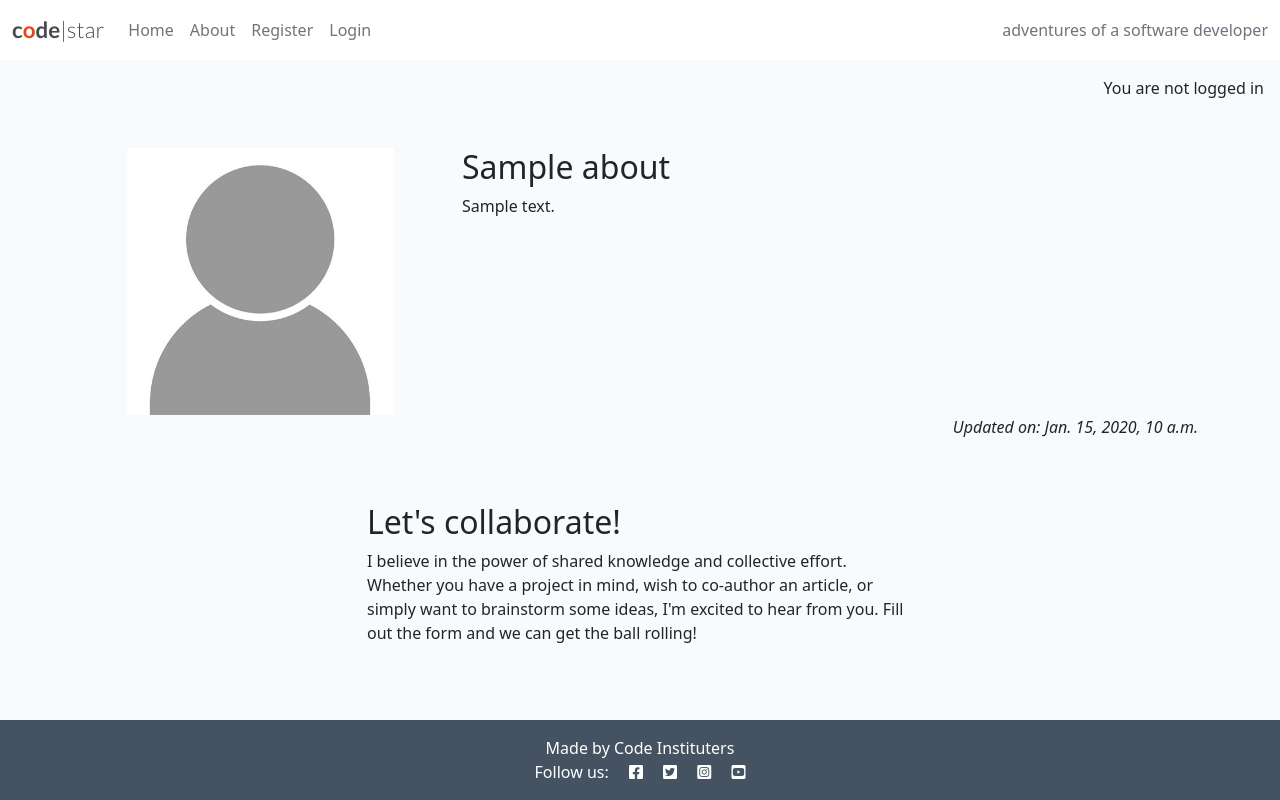
After one commit to PaulMarren/codestar_blog, a Django app: template about/templates/about/about_starter.html in a window 1280 px wide. The commit adds this page. Run offline with Django 4.2, Linux system fonts and the light colour scheme; the template is opened without the code that fills it: values that come from a table or form of the project are taken from there, others are empty; tables that the repository leaves empty hold one stand-in row (values such as "Sample post").

```diff
--- a/about/models.py
+++ b/about/models.py
@@ -1,11 +1,22 @@
 from django.db import models
 
 # Create your models here.
+
+
 class About(models.Model):
-    title = models.CharField(max_length=200, unique=True)
+    title = models.CharField(max_length=200)
     updated_on = models.DateTimeField(auto_now=True)
     content = models.TextField()
 
+    def __str__(self):
+        return self.title
+
+
+class CollaborateRequest(models.Model):
+    name = models.CharField(max_length=200)
+    email = models.EmailField()
+    message = models.TextField()
+    read = models.BooleanField(default=False)
 
     def __str__(self):
-        return self.title
+        return f"Collaboration request from {self.name}"
--- /dev/null
+++ b/about/templates/about/about_starter.html
@@ -0,0 +1,36 @@
+{% extends 'base.html' %}
+{% load static %}
+
+{% block content %}
+<div class="container mt-5">
+    <div class="row">
+        <div class="col-12 col-md-4 text-center">
+            <img src="{% static 'images/nobody.jpg' %}" width="75%">
+        </div>
+        <div class="col-12 col-md-8">
+            <h2>{{ about.title }}</h2>
+            {{ about.content | safe }}
+        </div>
+    </div>
+    <div class="row">
+        <div class="col text-right">
+          <!-- Updated on field goes in here -->
+
+          <p class="text-end"><em>Updated on: {{ about.updated_on }}</em></p>
+        </div>
+    </div>
+    <div class="row justify-content-center">
+        <div class="col-12 col-md-6 my-5">
+            <h2>Let's collaborate!</h2>
+            <p>I believe in the power of shared knowledge and collective effort.
+                Whether you have a project in mind, wish to co-author
+                an article, or simply want to brainstorm some ideas,
+                I'm excited to hear from you. Fill out the form
+                and we can get the ball rolling!</p>
+
+            <!-- add your form here. Your submit button should
+                                have the classes of btn, btn-secondary -->
+        </div>
+    </div>
+</div>
+{% endblock content %}
--- a/about/views.py
+++ b/about/views.py
@@ -1,5 +1,6 @@
 from django.shortcuts import render
 from .models import About
+from .forms import CollaborateForm
 
 # Create your views here.
 
@@ -8,9 +9,12 @@ def about_me(request):
     Renders the About page
     """
     about = About.objects.all().order_by('-updated_on').first()
+    collaborate_form = CollaborateForm()
 
     return render(
         request,
         "about/about.html",
-        {"about": about},
+        {"about": about,
+         "collaborate_form": collaborate_form
+        },
     )
--- a/blog/views.py
+++ b/blog/views.py
@@ -30,6 +30,7 @@ def post_detail(request, slug):
     comment_count = post.comments.filter(approved=True).count()
 
     if request.method == "POST":
+        print("Received a POST request")
         comment_form = CommentForm(data=request.POST)
         if comment_form.is_valid():
             comment = comment_form.save(commit=False)
@@ -43,6 +44,7 @@ def post_detail(request, slug):
 
     comment_form = CommentForm()
 
+    print("About to render template")
     return render(
         request,
         "blog/post_detail.html",
```
Also changed, not shown: about/admin.py (+14 -2 lines), about/forms.py (added, +8 -0 lines), about/templates/about/about.html (+19 -0 lines), about/migrations/0003_collaboraterequest_alter_about_title.py (added), blog/forms.py (line endings or trailing spaces).
